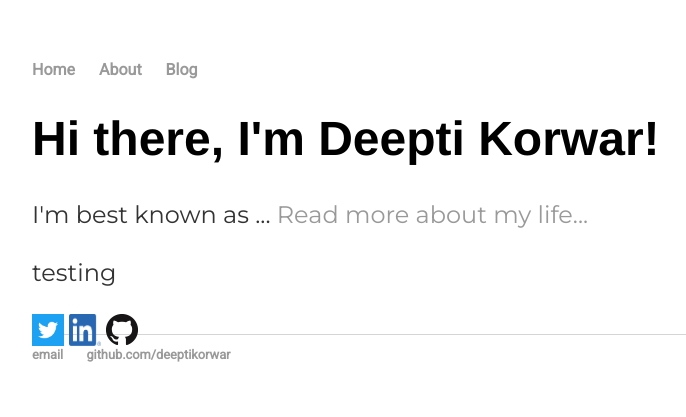
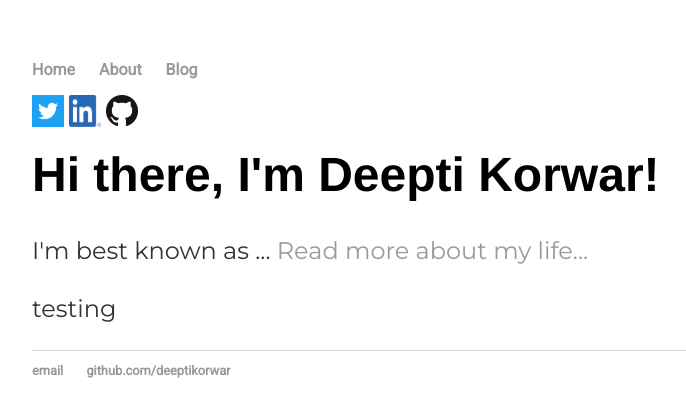
Before and after one commit to deeptikorwar/MyBlog, a Jekyll site: the page built from index.html, in a window 1280 px wide. Shown: the top 417 px of the page, without its empty margins (160-846 px from the left). Built offline with Jekyll 4.4.1, drawn with Linux system fonts in a browser that asks for light colours.

Commit message:
Moved social profile icons

```diff
--- a/_layouts/default.html
+++ b/_layouts/default.html
@@ -16,10 +16,9 @@
 	    		</ul>
 			</nav>
 			<div class="container">
+			{% include my_social_media.html %}
 
 			{{ content }}
-
-			{% include my_social_media.html %}
 
 			</div><!-- /.container -->
 			<footer>
```
